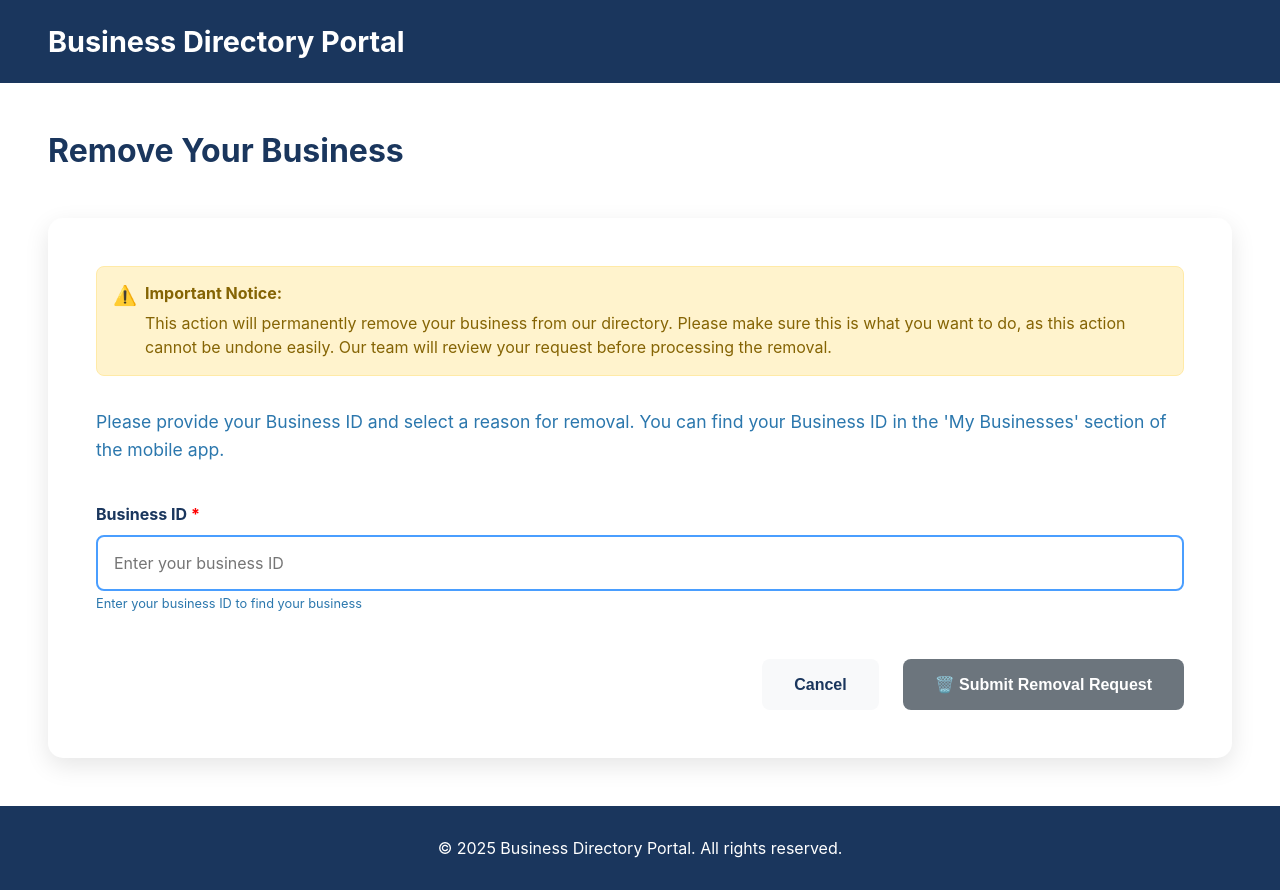
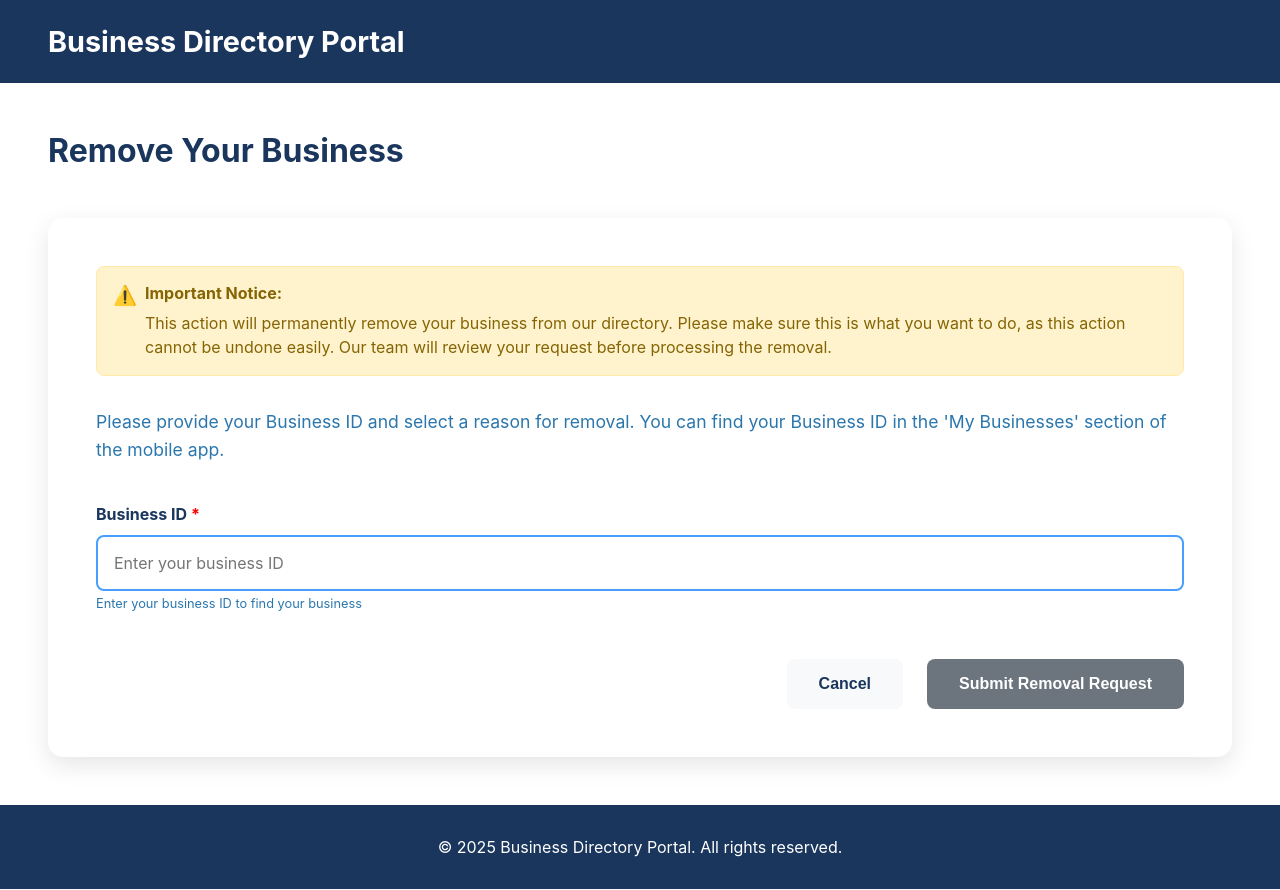
Before and after one commit to kmlakshan1027/BusinessDirectory-web-user, a React (Create React App) app: page /remove-business in a window 1280 px wide. Built offline with nearby package versions, Linux system fonts and the light colour scheme.

Commit message:
Phase I Completed

```diff
--- a/src/pages/User/Remove_Business.js
+++ b/src/pages/User/Remove_Business.js
@@ -963,7 +963,7 @@ const Remove_Business = () => {
                     </>
                   ) : (
                     <>
-                      🗑️ Submit Removal Request
+                      Submit Removal Request
                     </>
                   )}
                 </button>
```
